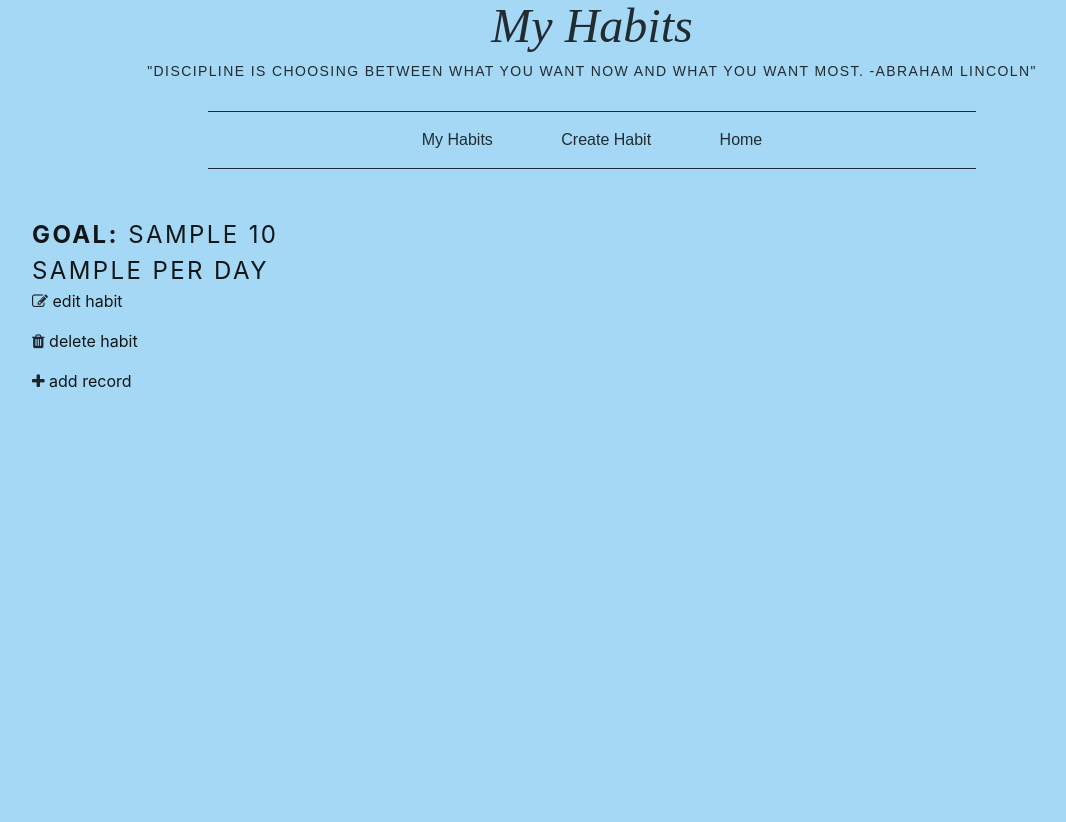
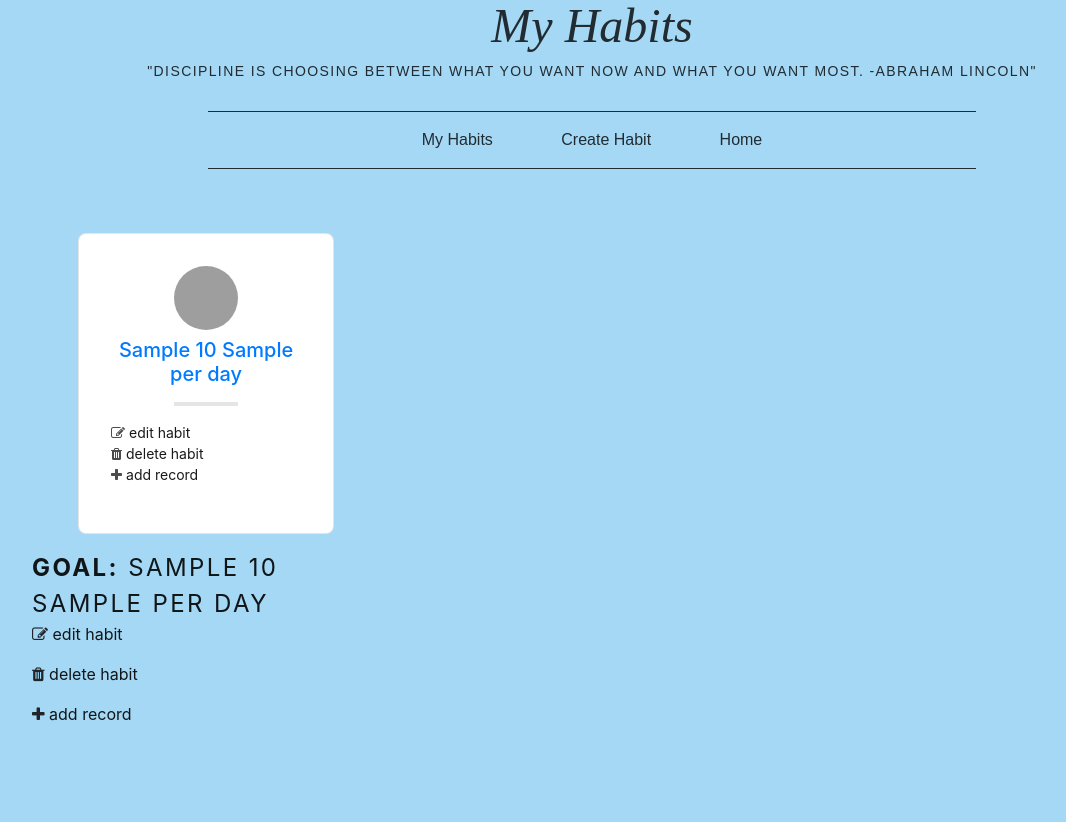
Before and after one commit to momentum-team-2/django-duplex-team-sea-otter, a Django app: page /habits/ in a window 1280 px wide. Shown: the part 239-1061 px from the top of the page, without its empty margins (48-1114 px from the left). Before the commit the page ends 627 px from the top, so only its background shows below. Run offline with Django 3.2, Linux system fonts and the light colour scheme; a user stored in the database is signed in; tables that the repository leaves empty hold one stand-in row (values such as "Sample post"); some libraries are stand-ins or nearby versions; grey boxes are pictures that could not be loaded.

Commit message:
calendar

```diff
--- a/core/views.py
+++ b/core/views.py
@@ -20,7 +20,7 @@ def list_habits(request):
 def show_habit(request, pk):
     habit = get_object_or_404(request.user.habits, pk=pk)
     form = HabitForm()
-    records = habit.records.order_by('-recorded_on')
+    records = habit.records.order_by('recorded_on')
     return render(request, 'habits/show_habit.html', {'habit': habit, 'pk': pk, 'form': form, 'records': records})
 
 @login_required
@@ -41,6 +41,7 @@ def add_habit(request):
 @login_required
 def add_record(request, pk, month=None, day=None,  year=None,):
     habit = get_object_or_404(request.user.habits, pk=pk)
+    records = habit.records.order_by('-recorded_on')
     if year is None:
         record_date = datetime.date.today()
     else:
@@ -48,7 +49,7 @@ def add_record(request, pk, month=None, day=None,  year=None,):
 
     next_day = record_date + datetime.timedelta(days=1)
     prev_day = record_date - datetime.timedelta(days=1)
-    record = habit.records.filter(recorded_on).first()
+    record = habit.records.filter(recorded_on=record_date).first()
 
     if record is None:
         record = Record(habit=habit, recorded_on=record_date)
@@ -61,7 +62,7 @@ def add_record(request, pk, month=None, day=None,  year=None,):
     else:
         form = RecordForm(instance=record)
 
-    return render(request, 'habits/add_record.html', {'form': form, 'habit': habit, 'date': record_date, 'next_day': next_day, 'prev_day': prev_day, 'record': record})
+    return render(request, 'habits/add_record.html', {'form': form, 'habit': habit, 'date': record_date, 'next_day': next_day, 'prev_day': prev_day, 'record': record,})
 
 
 @login_required
--- a/templates/habits/list_habits.html
+++ b/templates/habits/list_habits.html
@@ -17,6 +17,22 @@
 <div class="flex flex-wrap">
   {% for habit in habits %}
   <div class="w-33 pa3">
+    <article class="mw5 center bg-white br3 pa3 pa4-ns mv3 ba b--black-10">
+      <div class="tc">
+        <img src="http://tachyons.io/img/avatar_1.jpg" class="br-100 h3 w3 dib" title="Photo of a kitty staring at you">
+        <h1 class="f4"><a style="text-decoration:none" href="{% url 'show_habit' pk=habit.pk %}">{{ habit.goal }} {{habit.goal_quantity}} {{habit.unit_of_measure}} per day</a></h1>
+        <hr class="mw3 bb bw1 b--black-10">
+      </div>
+      <p class="lh-copy measure center f6 black-70">
+        <i class="fa fa-edit"></i>
+        <a style="text-decoration:none" class="black-90" href="{% url 'edit_habit' pk=habit.pk %}">edit habit</a><br>
+        <i class="fa fa-trash"></i>
+        <a style="text-decoration:none" class="black-90" href="{% url 'delete_habit' pk=habit.pk %}">delete habit</a><br>
+        <i class="fa fa-plus"></i>
+        <a style="text-decoration:none" class="black-90" href="{% url 'add_record' pk=habit.pk %}">add record</a>
+      </p>
+    </article>
+
 
 
     {% if habit.goal %}
--- a/templates/habits/show_habit.html
+++ b/templates/habits/show_habit.html
@@ -59,7 +59,7 @@
             labels: [{% for item in records %}'{{item.recorded_on}}', {% endfor %}],
             datasets: [{
                 label: 'Daily Record Dataset',
-                backgroundColor: 'rgb(255, 99, 132)',
+                backgroundColor: 'transparent',
                 borderColor: 'rgb(255, 99, 132)',
                 data: [{% for item in records %}'{{item.quantity}}', {% endfor %}],
 
```
